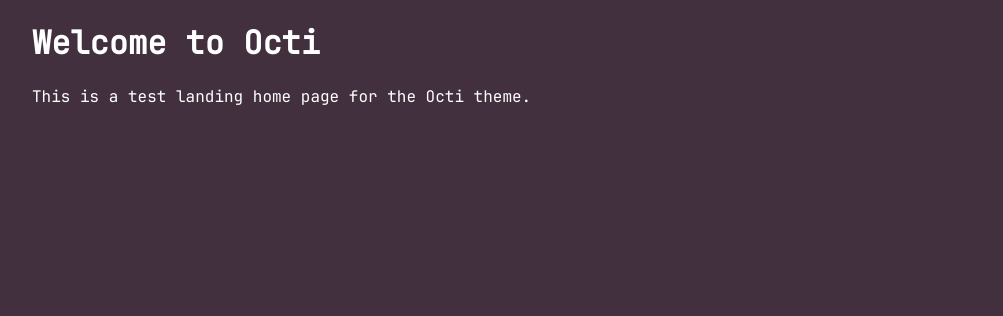
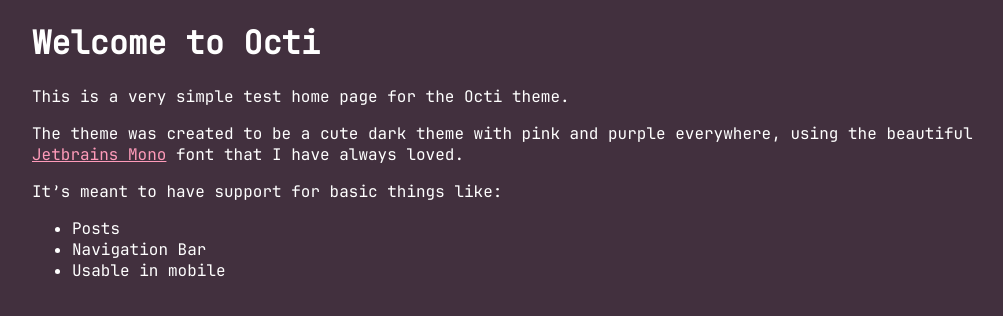
Before and after one commit to justalemon/Octi, a Jekyll site: the page built from index.md, in a window 1280 px wide. Shown: the top 316 px of the page, without its empty margins (108-1111 px from the left). Built offline with Jekyll 4.4.1, drawn with Linux system fonts in a browser that asks for light colours; our own code applies the rules of GitHub Pages for plain Markdown files.

Commit message:
Added more text to the test landing page

```diff
--- a/index.md
+++ b/index.md
@@ -4,4 +4,12 @@ layout: home
 
 # Welcome to Octi
 
-This is a test landing home page for the Octi theme.
+This is a very simple test home page for the Octi theme.
+
+The theme was created to be a cute dark theme with pink and purple everywhere, using the beautiful [Jetbrains Mono](https://www.jetbrains.com/lp/mono/) font that I have always loved.
+
+It's meant to have support for basic things like:
+
+* Posts
+* Navigation Bar
+* Usable in mobile
```
